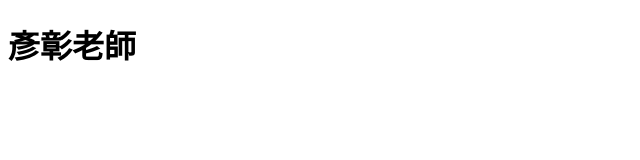
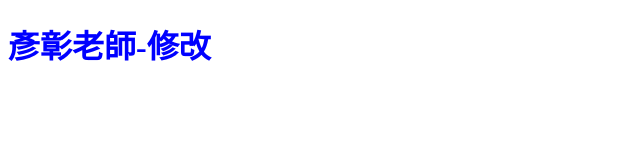
Before and after one commit to yanzan36/productShop, a plain HTML site: page index.html in a window 1280 px wide. Shown: the whole page, without its empty margins (0-640 px from the left). Drawn offline with Linux system fonts and the light colour scheme.

Commit message:
新增CSS樣式

```diff
--- a/index.html
+++ b/index.html
@@ -4,8 +4,9 @@
     <meta charset="UTF-8">
     <meta name="viewport" content="width=device-width, initial-scale=1.0">
     <title>Document</title>
+    <link rel="stylesheet" href="style.css">
 </head>
 <body>
-    <h1>彥彰老師</h1>
+    <h1>彥彰老師-修改</h1>
 </body>
 </html>
--- /dev/null
+++ b/style.css
@@ -0,0 +1 @@
+h1{color:blue;}
```
